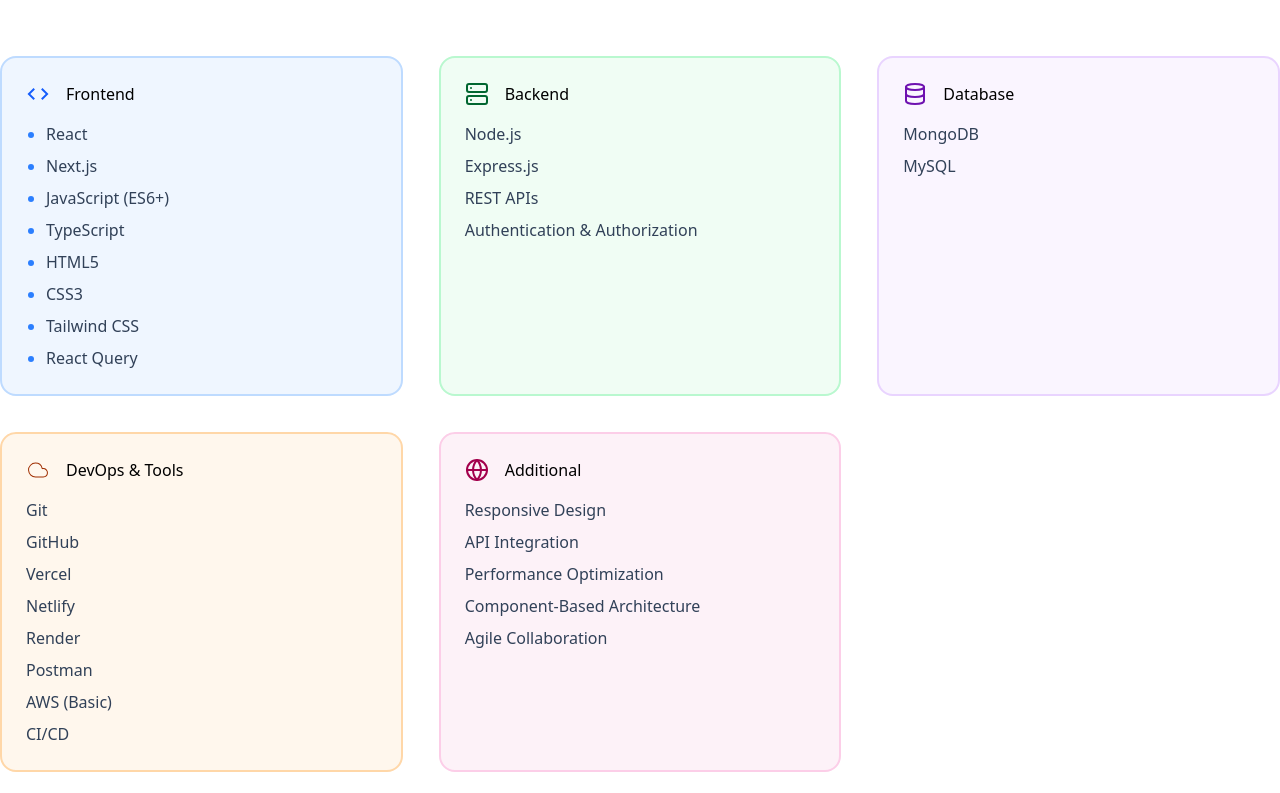
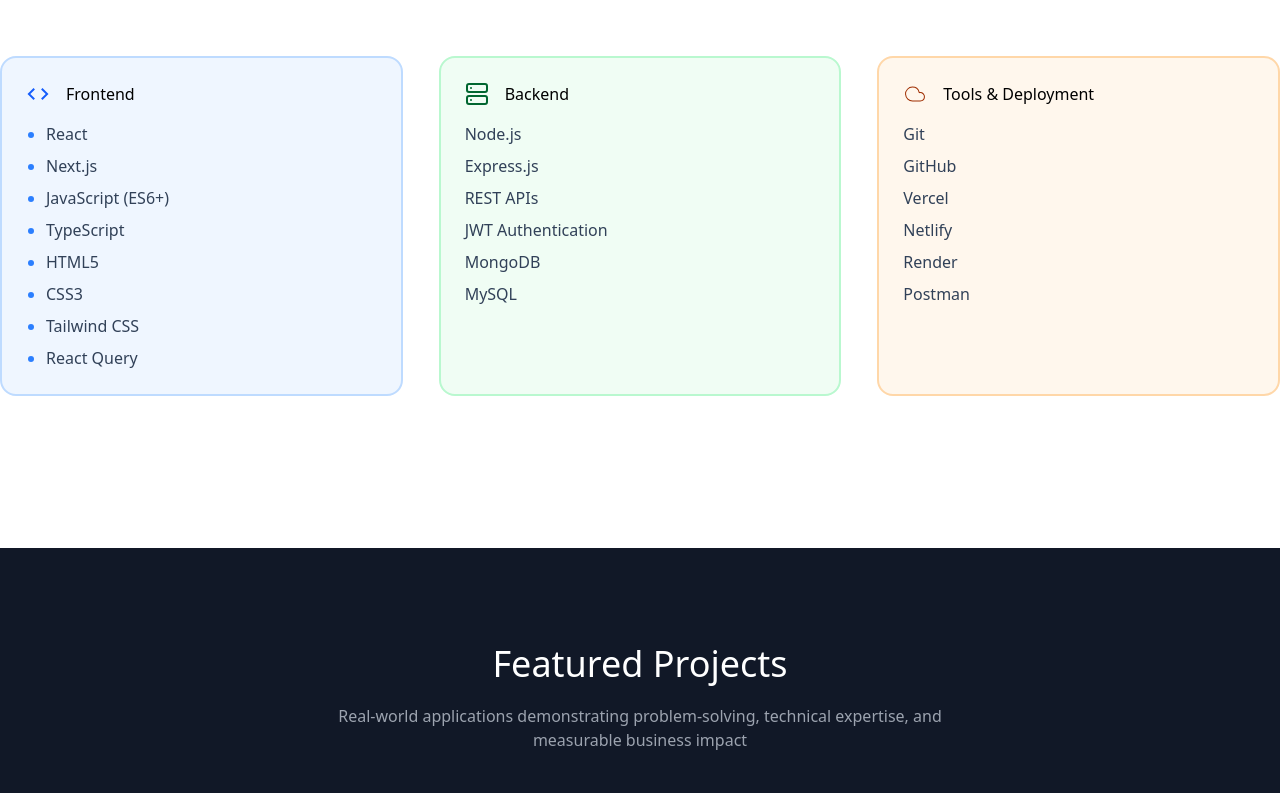
Before and after one commit to franklynxchill/-franklin.dev-portfolio, a Next.js app: page / in a window 1280 px wide. Shown: the part 2107-2900 px from the top of the page. Built offline with nearby package versions, Linux system fonts and the light colour scheme.

Commit message:
update commit

```diff
--- a/app/components/SkillSection.tsx
+++ b/app/components/SkillSection.tsx
@@ -105,17 +105,8 @@
                   REST APIs
                 </li>
                 <li>
-                  Authentication & Authorization
+                  JWT Authentication
                 </li>
-              </ul>
-            </div>
-
-            <div className="bg-purple-50 border-purple-200 border-2 rounded-2xl p-6">
-              <div className=" flex items-center gap-4">
-                <FiDatabase className=" text-purple-800 text-2xl" />
-                <h3 className=" text-black font-medium">Database</h3>
-              </div>
-              <ul className=" flex flex-col gap-y-2 mt-4">
                 <li>
                   MongoDB
                 </li>
@@ -128,7 +119,7 @@
             <div className="bg-orange-50 border-orange-200 border-2 rounded-2xl p-6">
               <div className="flex items-center gap-4">
                 <CiCloud className=" text-orange-800 text-2xl"/>
-                <h3 className=" text-black font-medium">DevOps & Tools</h3>
+                <h3 className=" text-black font-medium">Tools & Deployment</h3>
               </div>
               <ul className=" flex flex-col gap-y-2 mt-4">
                 <li>
@@ -149,36 +140,6 @@
                 <li>
                   Postman
                 </li>
-                <li>
-                  AWS (Basic)
-                </li>
-                <li>
-                  CI/CD
-                </li>
-              </ul>
-            </div>
-
-            <div className="bg-pink-50 border-pink-200 border-2 rounded-2xl p-6">
-              <div className=" flex items-center gap-4">
-                <FiGlobe className=" text-pink-800 text-2xl" />
-                <h3 className=" text-black font-medium">Additional</h3>
-              </div>
-              <ul className=" flex flex-col gap-y-2 mt-4">
-                <li>
-                  Responsive Design
-                </li>
-                <li>
-                  API Integration
-                </li>
-                <li>
-                  Performance Optimization
-                </li>
-                <li>
-                  Component-Based Architecture
-                </li>
-                <li>
-                  Agile Collaboration
-                </li>
               </ul>
             </div>
           </div>
```
